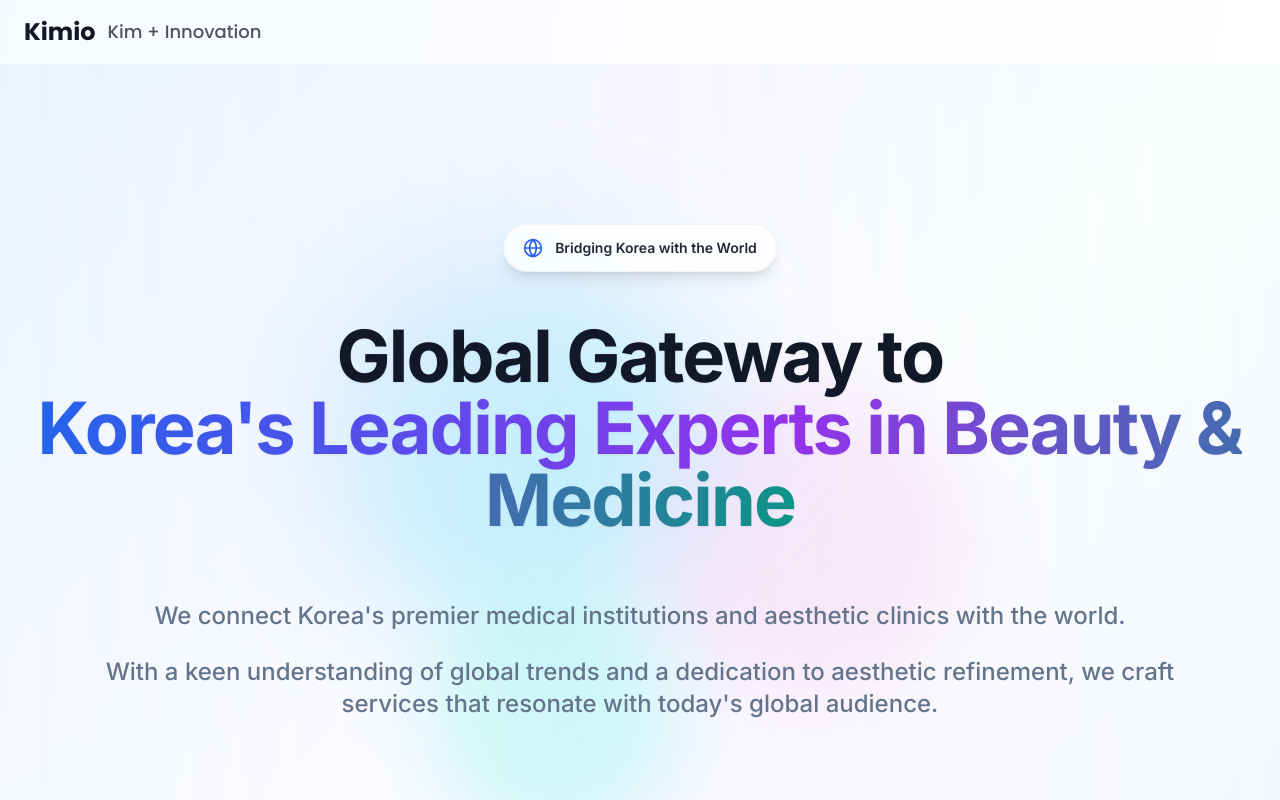
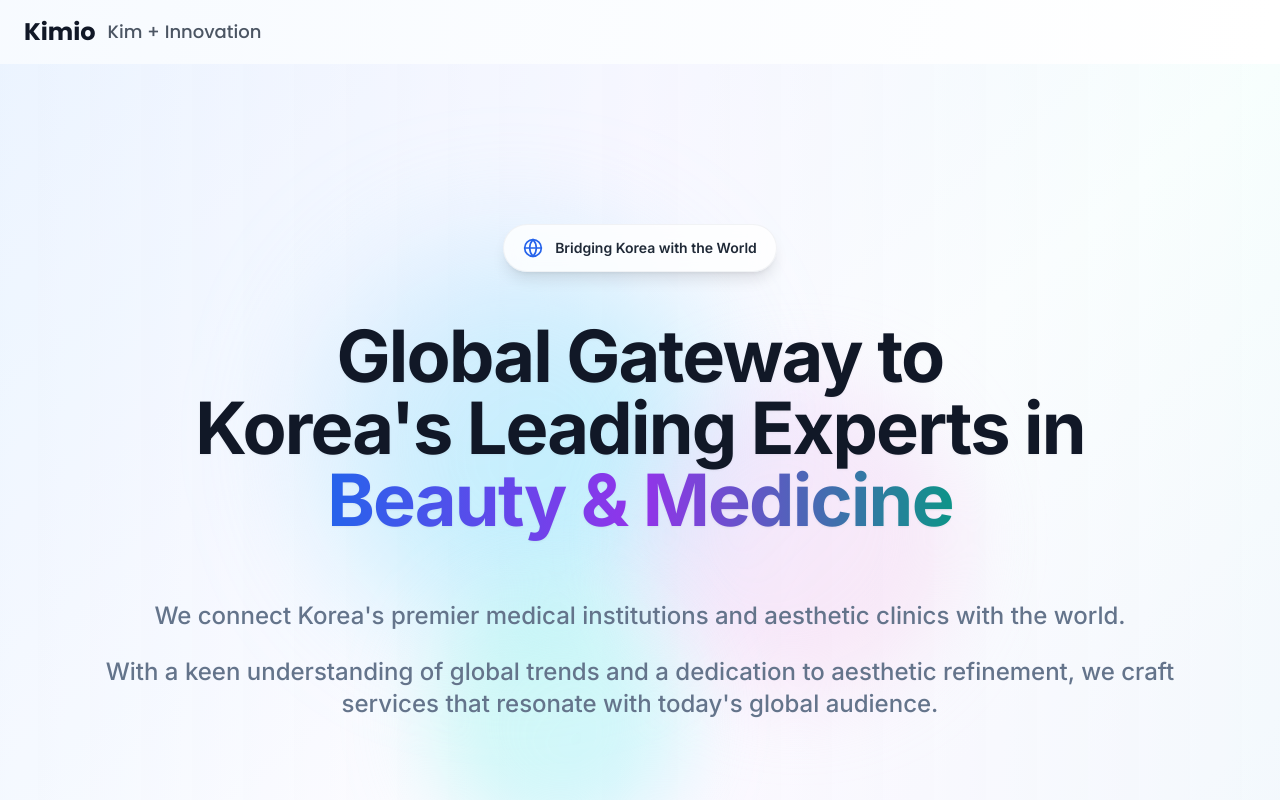
Before and after one commit to hi-jihyun-nam/stellar-web-welcome-site, a React (Vite) app: page / in a window 1280 px wide. Shown: the top 800 px of the page. Built offline with nearby package versions, Linux system fonts and the light colour scheme.

Commit message:
Refactor: Line break Hero section title
Split the title "Global Gateway to Korea's Leading Experts in Beauty & Medicine" into two lines in the Hero section.

```diff
--- a/src/components/Hero.tsx
+++ b/src/components/Hero.tsx
@@ -1,3 +1,4 @@
+
 
 import { Sparkles, ArrowRight, Globe } from "lucide-react";
 import { Button } from "@/components/ui/button";
@@ -29,8 +30,10 @@ const Hero = () => {
           <h1 className="text-5xl md:text-7xl font-bold text-gray-900 mb-16 tracking-tight drop-shadow-sm">
             Global Gateway to
             <br />
+            Korea's Leading Experts in
+            <br />
             <span className="bg-gradient-to-r from-blue-600 via-purple-600 to-teal-600 bg-clip-text text-transparent">
-              Korea's Leading Experts in Beauty & Medicine
+              Beauty & Medicine
             </span>
           </h1>
           <p className="text-lg sm:text-xl max-w-6xl mx-auto leading-relaxed px-4 sm:px-6 md:px-8 text-slate-500 font-medium md:text-2xl">
```
